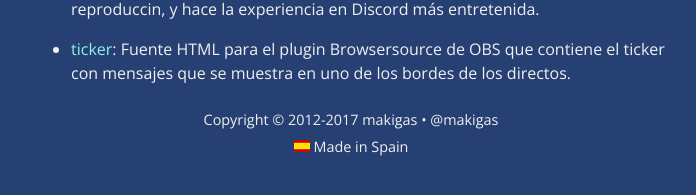
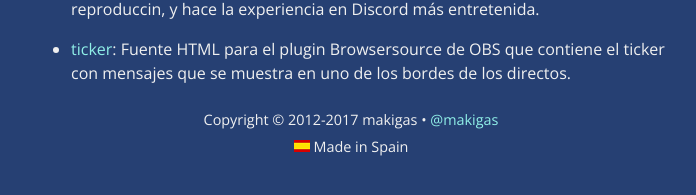
Before and after one commit to makigas/makigas.github.io, a Jekyll site: the page built from index.md, in a window 1280 px wide. Shown: the part 392-587 px from the top of the page, without its empty margins (289-985 px from the left). Built offline with Jekyll 4.4.1, drawn with Linux system fonts in a browser that asks for light colours; our own code applies the rules of GitHub Pages for plain Markdown files; part of the change alters nothing that is shown.

```diff
--- a/_layouts/default.html
+++ b/_layouts/default.html
@@ -39,7 +39,7 @@
     {{ content }}
 
     <footer>
-      <p>Copyright &copy; 2012-2017 makigas &bull; @makigas</p>
+      <p>Copyright &copy; 2012-2017 makigas &bull; <a href="https://twitter.com/makigas" target="_blank">@makigas</a></p>
 
       <p><span class="made-in-spain">Made in Spain</span></p>
     </footer>
```
